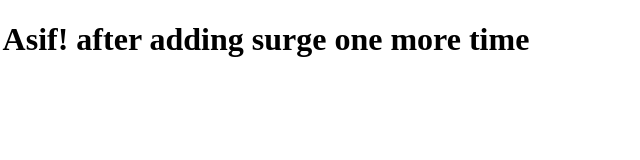
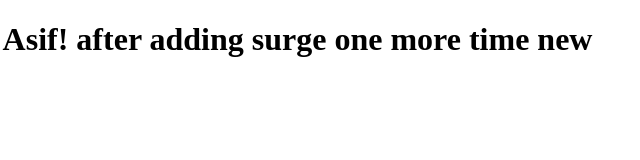
Before and after one commit to asifnaseer86/BootCamp2020Class1, a plain HTML site: page index.html in a window 1280 px wide. Shown: the full height of the page, 254-894 px from the left. Drawn offline with Linux system fonts and the light colour scheme.

Commit message:
Update index.html

```diff
--- a/index.html
+++ b/index.html
@@ -6,6 +6,6 @@
     <title>Document</title>
 </head>
 <body>
-    <h1>Hello World from Asif! after adding surge one more time</h1>
+    <h1>Hello World from Asif! after adding surge one more time new</h1>
 </body>
 </html>
```
